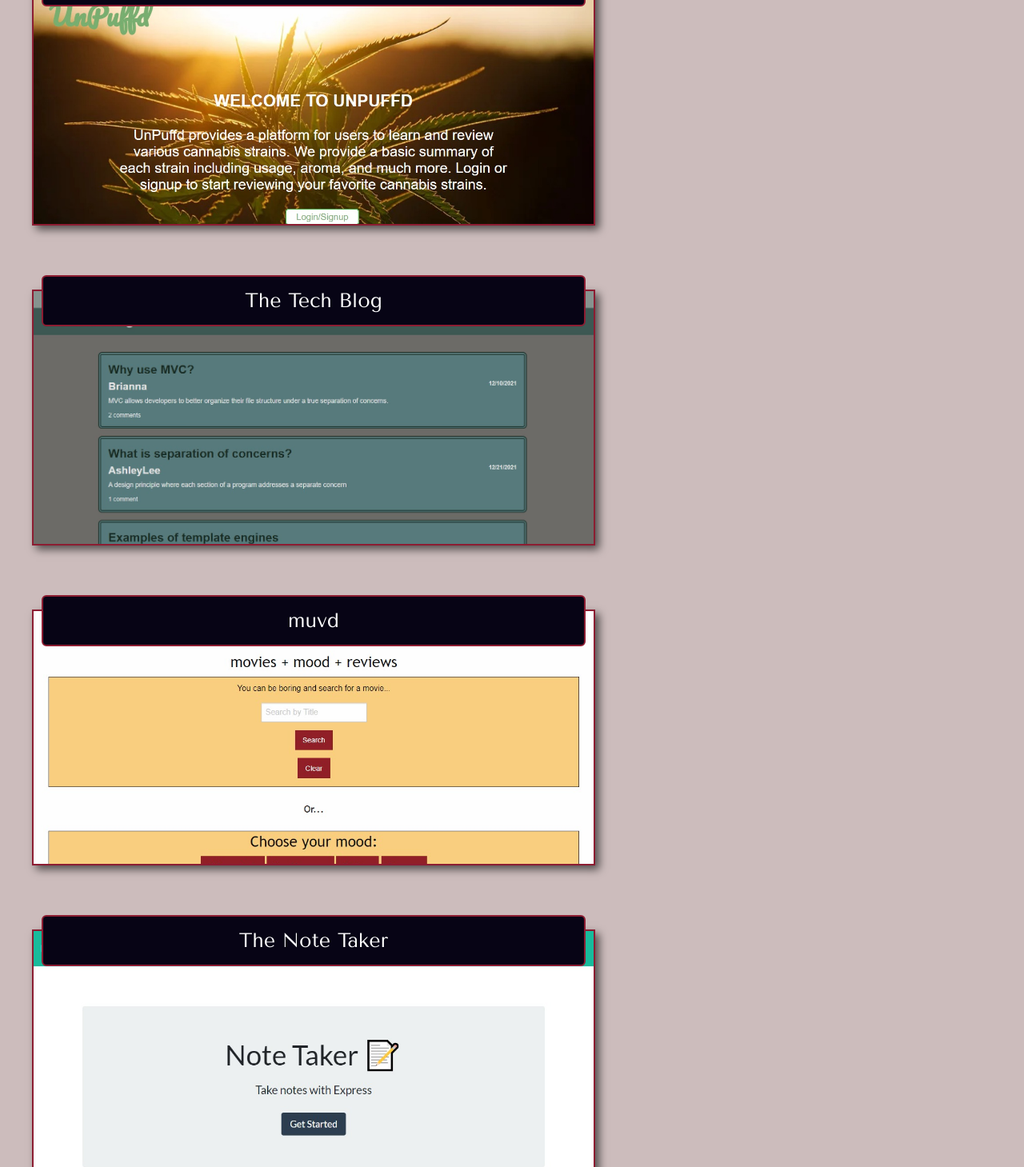
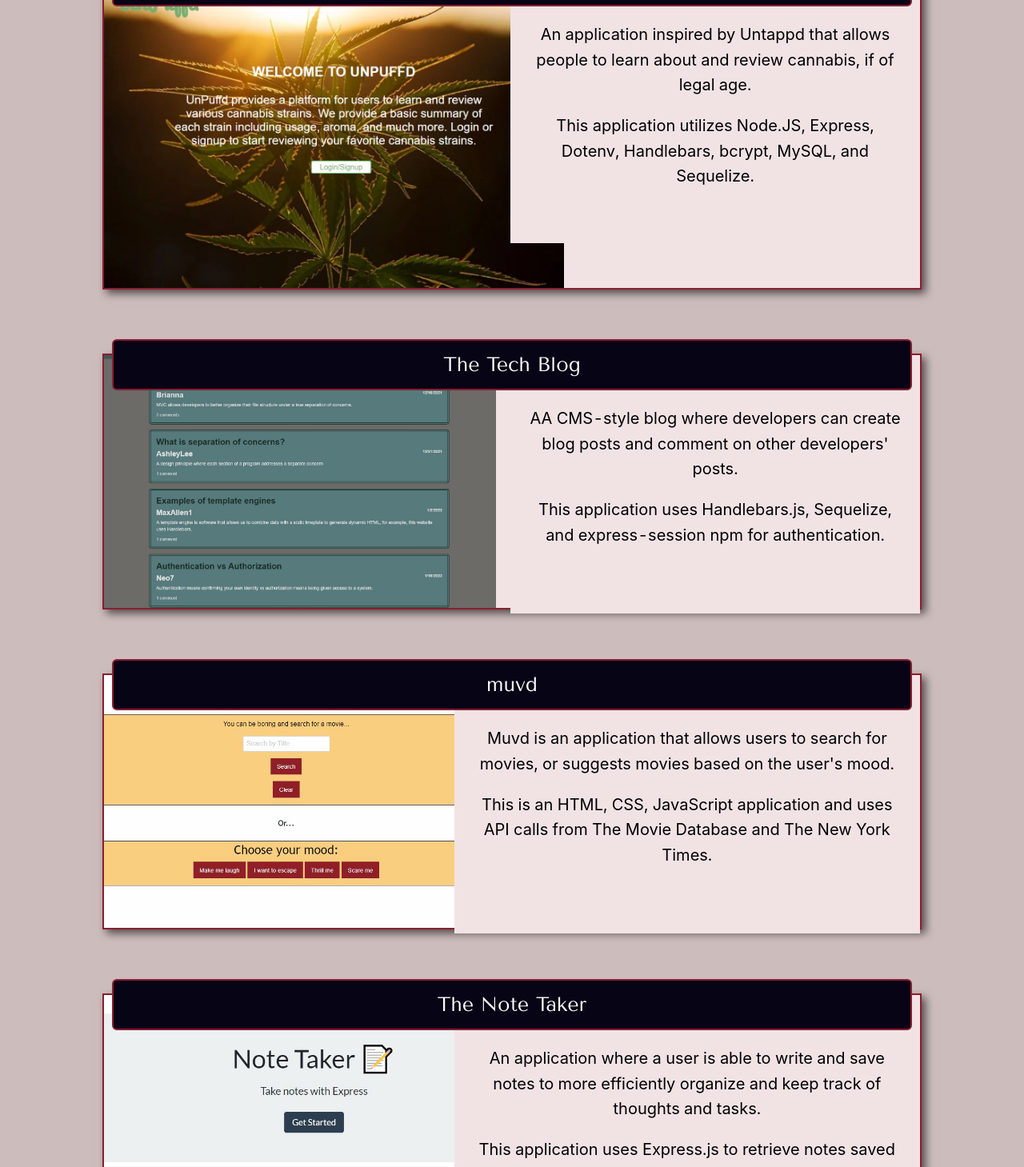
Before and after one commit to briannawoodruff/react-portfolio, a JavaScript app: page /portfolio in a window 1280 px wide. Shown: the part 162-1621 px from the top of the page at 80% size. Built offline with nearby package versions, Linux system fonts and the light colour scheme; the HTML template or start-up script is replaced by a standard one; a web font is replaced by a local one.

Commit message:
project component

```diff
--- a/src/components/about-me/AboutMe.js
+++ b/src/components/about-me/AboutMe.js
@@ -5,7 +5,6 @@ import Resume from '../../assets/files/Brianna-Woodruff_Resume-2022.pdf'
 export default function AboutMe() {
     return (
         <section id="About-Me" className="card About-Me">
-            {/* <h2 id="aboutmetitle">About Me</h2> */}
             <div className="avatar">
                 <img src={ProfileImg} height={300} width={300} className="profile-img" alt="profileimg" />
             </div>
--- a/src/components/project/Project.js
+++ b/src/components/project/Project.js
@@ -1,25 +1,36 @@
 import './project.css';
-
 
 export default function Project() {
     return (
-        <section id="Work" className="Work">
-            {/* <div className="card">
-                <h2 id="projectstitle">Projects</h2>
-            </div> */}
-
+        <section id="project" className="project">
             <div className="container">
-                <a target="_blank" href="https://unpuffd.herokuapp.com/">
-                    <div className="code-card unpuffd">
+                <div className="code-card unpuffd">
+                    <a target="_blank" href="https://unpuffd.herokuapp.com/">
                         <h3 className="card-header">UnPuffd</h3>
-                    </div>
-                </a>
+                        <div className="unpuffd-text">
+                            <p>
+                                An application inspired by Untappd that allows people to learn about and review cannabis, if of legal age.
+                            </p>
+                            <p>
+                                This application utilizes Node.JS, Express, Dotenv, Handlebars, bcrypt, MySQL, and Sequelize.
+                            </p>
+                        </div>
+                    </a>
+                </div>
             </div>
 
             <div className="container">
                 <a target="_blank" href="https://the-mvc-techblog.herokuapp.com/">
                     <div className="code-card tech-blog">
                         <h3 className="card-header">The Tech Blog</h3>
+                        <div className="techblog-text">
+                            <p>
+                                AA CMS-style blog where developers can create blog posts and comment on other developers' posts.
+                            </p>
+                            <p>
+                                This application uses Handlebars.js, Sequelize, and express-session npm for authentication.
+                            </p>
+                        </div>
                     </div>
                 </a>
             </div>
@@ -28,6 +39,14 @@ export default function Project() {
                 <a target="_blank" href="https://coding-p1-g1.github.io/muvd/">
                     <div className="code-card muvd">
                         <h3 className="card-header">muvd</h3>
+                        <div className="muvd-text">
+                            <p>
+                                Muvd is an application that allows users to search for movies, or suggests movies based on the user's mood.
+                            </p>
+                            <p>
+                                This is an HTML, CSS, JavaScript application and uses API calls from The Movie Database and The New York Times.
+                            </p>
+                        </div>
                     </div>
                 </a>
             </div>
@@ -36,6 +55,14 @@ export default function Project() {
                 <a target="_blank" href="https://note-taker-app-bw.herokuapp.com/">
                     <div className="code-card note-taker">
                         <h3 className="card-header">The Note Taker</h3>
+                        <div className="muvd-text">
+                            <p>
+                                An application where a user is able to write and save notes to more efficiently organize and keep track of thoughts and tasks.
+                            </p>
+                            <p>
+                                This application uses Express.js to retrieve notes saved into a created database.
+                            </p>
+                        </div>
                     </div>
                 </a>
             </div>
--- a/src/components/project/project.css
+++ b/src/components/project/project.css
@@ -7,7 +7,7 @@
     --blush: #F1E3E4;
 }
 
-.Work {
+.project {
     width: 100%;
     color: var(--light);
   }
@@ -18,24 +18,29 @@
     flex-direction: column;
     align-content: center;
     justify-content: space-evenly;
+    margin: auto;
 }
 
 .code-card {
     border-style: solid;
     box-shadow: 5px 5px 10px rgba(0, 0, 0, 0.597);
+    position: relative;
     border-color: var(--border);
     border-width: 2px;
     padding: 10px;
     flex: 0 0 400px;
     height: 40vh;
-    width: 55vw;
+    width: 80vw;
     margin: 40px;
+    background-color: var(--blush);
 }
 
 .card-header {
     font-family: 'Tenor Sans', sans-serif;
+    text-align: center;
     border-radius: 6px;
     margin-top: -30px;
+    /* width: 30vw; */
     font-size: 25px;
     border-style: solid;
     border-color: var(--border);
@@ -43,16 +48,14 @@
     background: var(--navy);
     border-width: 2px;
     padding: 10px;
-    text-align: center;
 }
 
 .muvd {
     background-image: url(../../assets/images/muvd.jpg);
-    background-color: white;
-    background-size: 100%;
+    background-size: 575px;
     background-repeat: no-repeat;
-    background-position: top;
-    background-size: cover;
+    background-position: left -60px bottom -90px;
+    background-color:var(--blush);
 }
 
 .muvd-text {
@@ -60,54 +63,66 @@
     color: black;
     text-shadow: none;
     display: block;
-    margin-left: 500px;
-    margin-top: 40px;
-    margin-right: 25px;
+    position: relative;
+    width: 45.5vw;
+    height: 34.9vh;
+    float: right;
+    margin-right: -10px;
+    margin-top: -12px;
+    padding: 20px 20px 10px 20px;
+    /* border: 2px solid black; */
+    background-color: var(--blush);
 }
 
 .note-taker {
     background-image: url(../../assets/images/ScreenCapture-NoteTakerApp.jpg);
-    background-color: white;
-    background-size: 100%;
+    background-size: 645px;
     background-repeat: no-repeat;
-    background-position: top;
-    background-size: cover;
+    background-position: left -60px bottom -90px;
 }
 
 .unpuffd {
     background-image: url(../../assets/images/ScreenCapture-Unpuffd.jpg);
-    background-color: rgba(11, 1, 0);
-    background-size: 100%;
+    background-size: 575px;
     background-repeat: no-repeat;
-    background-position: top;
-    background-size: cover;
-}
+    background-position: left;
+ }
 
 .unpuffd-text {
     text-decoration: none;
-    color: white;
+    color: black;
     text-shadow: none;
     display: block;
-    margin-left: 525px;
-    margin-top: 40px;
-    margin-right: 25px;
+    position: relative;
+    width: 40vw;
+    height: 37vh;
+    float: right;
+    margin-right: -10px;
+    margin-top: -12px;
+    padding: 20px 20px 10px 20px;
+    /* border: 2px solid black; */
+    background-color: var(--blush);
 }
 
 .tech-blog {
     background-image: url(../../assets/images/ScreenCapture-the-mvc-techblog.jpg);
-    background-color: rgb(108, 107, 103);;
-    background-size: 100%;
+    background-size: 490px;
     background-repeat: no-repeat;
-    background-position: top;
-    background-size: cover;
+    background-position: left;
 }
 
 .techblog-text {
     text-decoration: none;
-    color: white;
+    color: black;
     text-shadow: none;
     display: block;
-    margin-left: 475px;
-    margin-top: 40px;
-    margin-right: 25px;
+    position: relative;
+    width: 40vw;
+    height: 34.9vh;
+    float: right;
+    margin-right: -10px;
+    margin-top: -12px;
+    padding: 20px 20px 10px 20px;
+    /* border: 2px solid black; */
+    background-color: var(--blush);
 }
```
